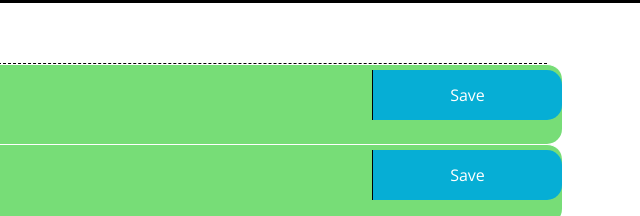
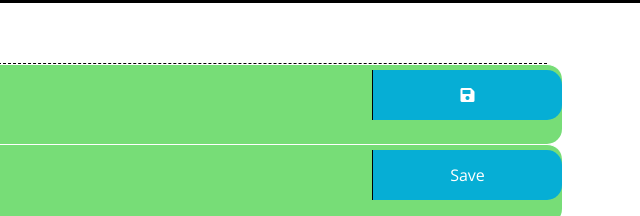
Before and after one commit to bmevada/Week5-Third-Party-APIs-Challenge-Work-Day-Scheduler, a plain HTML site: page index.html in a window 1280 px wide. Shown: the part 301-517 px from the top of the page, 638-1278 px from the left. Drawn offline with nearby package versions, Linux system fonts and the light colour scheme.

Commit message:
save button trail

```diff
--- a/index.html
+++ b/index.html
@@ -52,7 +52,9 @@
       <div class="row time-block">
         <div class="col-2 hour">8:00 AM</div>
         <textarea id="8" class="col-8" placeholder="Add event"></textarea>
-        <button class="col-2 saveBtn" onclick="saveText(8)">Save</button>
+        <button class="col-2 saveBtn"><i class="fas fa-save"></i></button>
+
+        <!-- </button>onclick="saveText(8)">Save</button> -->
 
       </div>
 
```
